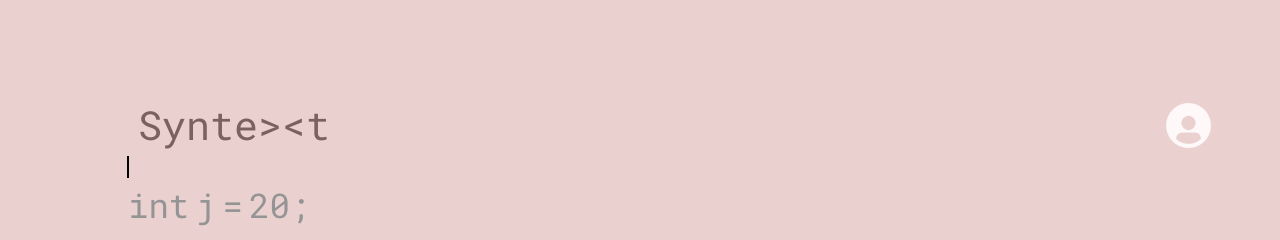
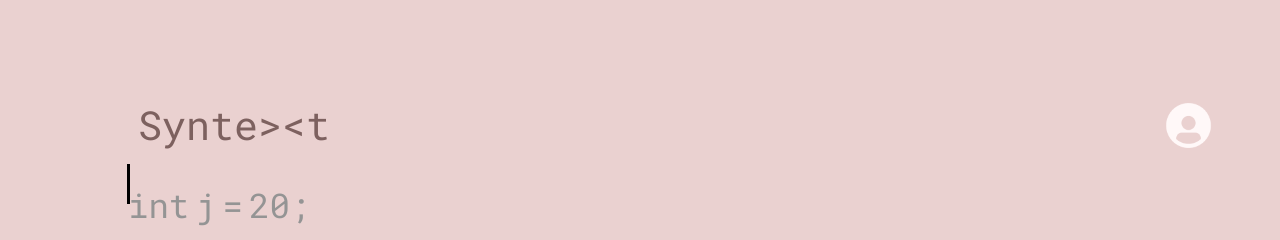
Before and after one commit to hcp-uw/syntext, a React (Create React App) app in the folder client/: page / in a window 1280 px wide. Shown: the top 240 px of the page. Built offline with nearby package versions, Linux system fonts and the light colour scheme.

Commit message:
CURSOR HAS BEEN FIXED TO FIT THE LAYOUT. README also got changed for npm install instructions!

```diff
--- a/client/package.json
+++ b/client/package.json
@@ -8,7 +8,7 @@
     "@testing-library/user-event": "^13.5.0",
     "bootstrap": "^5.3.0-alpha1",
     "react": "^18.2.0",
-    "react-bootstrap": "^2.7.0",
+    "react-bootstrap": "^2.7.2",
     "react-dom": "^18.2.0",
     "react-native": "^0.71.1",
     "react-scripts": "5.0.1",
--- a/client/src/Components/Game/Cursor.css
+++ b/client/src/Components/Game/Cursor.css
@@ -1,10 +1,10 @@
 .cursor {
-  height: 1.4em;
-  width: 1.5px;
+  height: 2.5em;
+  width: 2.5px;
   /* border-radius: 10% 10%; */
   background-color: black;
   position: absolute;
-  padding-top: 0.1em;
+  margin-top: 0.5em;
   left: 0;
   top: 0;
   transition: cubic-bezier(0.075, 0.82, 0.165, 1) 0.05s;
--- a/client/src/Components/Game/Cursor.js
+++ b/client/src/Components/Game/Cursor.js
@@ -22,10 +22,10 @@ const Cursor = (props) => {
     resetCursorBlinkAnimation(cursorEl);
 
     if (document.querySelector('.cursorPos') !== null && document.querySelector('.cursorPos').innerHTML === '	') { // We are after a tab character
-      cursorEl.style.left = (position.left + 25) + 'px';
+      cursorEl.style.left = (position.left + 60) + 'px';
       cursorEl.style.top = (position.top - 2.5) + 'px';
     } else if (!check) { // Normal letter
-      cursorEl.style.left = (position.left + 8) + 'px';
+      cursorEl.style.left = (position.left + 20) + 'px';
       cursorEl.style.top = (position.top - 2.5) + 'px';
     } else { // New Line
       cursorEl.style.left = (position.left - 1) + 'px';
```
Also changed, not shown: 2 other files (tests, documents, lock files or other folders).
